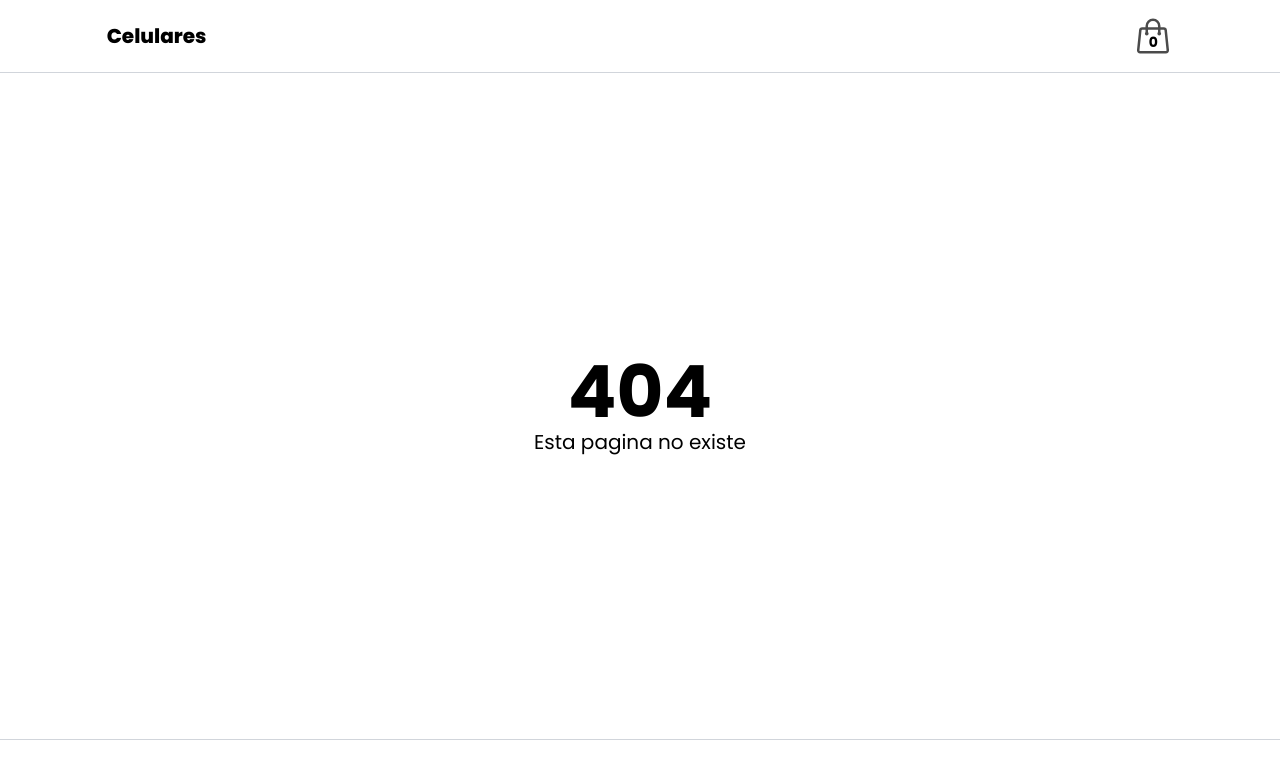
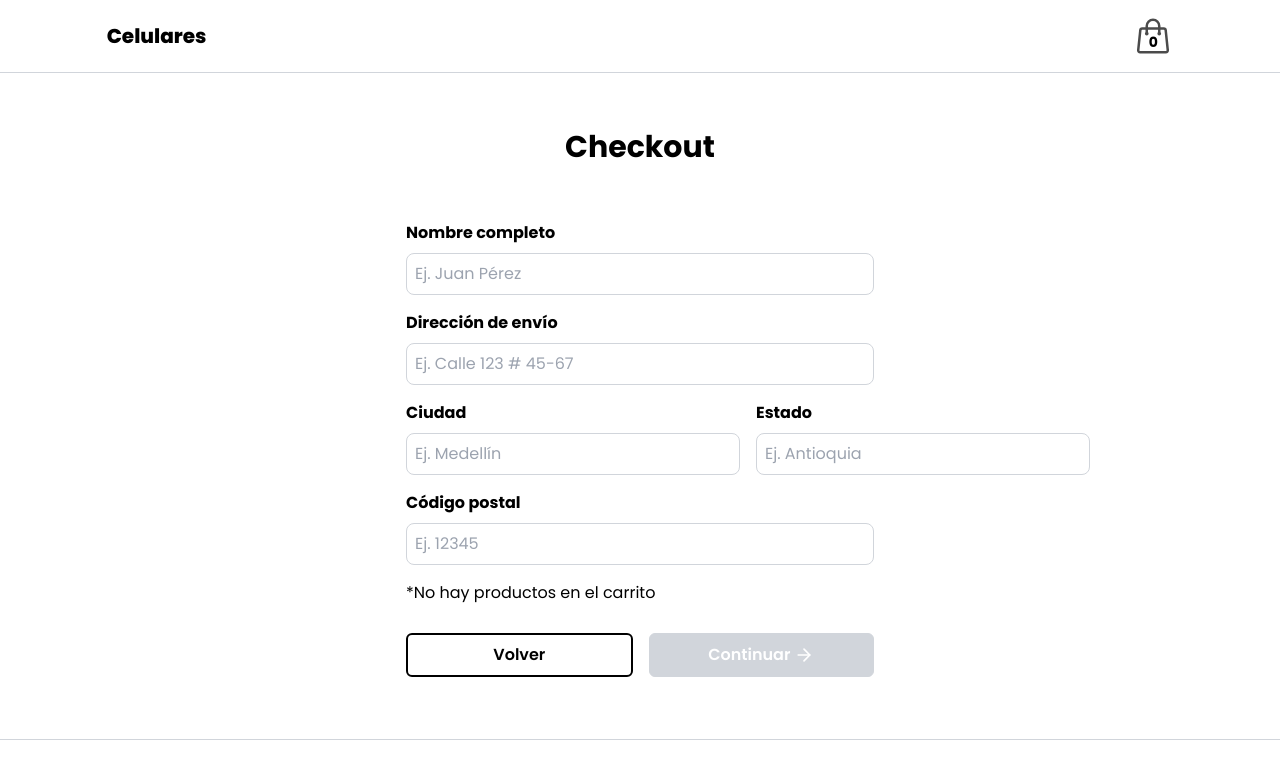
Before and after one commit to josephsae/catalogo-celulares, a Vue app: page /checkout in a window 1280 px wide. Shown: the top 784 px of the page. Built offline with nearby package versions, Linux system fonts and the light colour scheme.

Commit message:
Add simulation of payment flow

```diff
--- a/src/router/index.js
+++ b/src/router/index.js
@@ -3,6 +3,7 @@ import HomeView from "../views/HomeView.vue";
 import CartView from "../views/CartView.vue";
 import ProductView from "../views/ProductView.vue";
 import ErrorView from "../views/ErrorView.vue";
+import CheckoutView from "../views/CheckoutView.vue";
 
 const router = createRouter({
   history: createWebHistory(import.meta.env.BASE_URL),
@@ -28,6 +29,11 @@ const router = createRouter({
       name: "error",
       component: ErrorView,
     },
+    {
+      path: "/checkout",
+      name: "checkout",
+      component: CheckoutView,
+    },
   ],
 });
 
--- a/src/views/CartView.vue
+++ b/src/views/CartView.vue
@@ -75,15 +75,18 @@
       </div>
       <div v-if="cartItems.length" class="w-full">
         <p class="font-bold text-xl flex justify-between">
-          Total: <span class="font-normal">{{ formatPrice(cartStore.cartTotal) }}</span>
+          Total:
+          <span class="font-normal">{{
+            formatPrice(cartStore.cartTotal)
+          }}</span>
         </p>
 
-        <button
-          class="btn btn-filled w-full mt-4 cursor-not-allowed bg-gray-300 border-gray-300"
-          disabled
+        <router-link
+          to="/checkout"
+          class="w-full block btn btn-filled bg-black mt-4 text-center"
         >
           Pagar ahora
-        </button>
+        </router-link>
       </div>
 
       <div v-if="!cartItems.length" class="flex flex-col gap-4">
--- /dev/null
+++ b/src/views/CheckoutView.vue
@@ -0,0 +1,276 @@
+<template>
+  <main class="screenHeight w-full flex justify-center">
+    <div class="py-14 flex flex-col items-center gap-14 w-full">
+      <h1 v-if="step == 1 || step == 2" class="font-bold text-3xl">Checkout</h1>
+      <form
+        v-if="step == 1"
+        @submit="onsubmitAddress"
+        class="flex flex-col gap-4 w-full max-w-[500px] px-4"
+      >
+        <div class="flex flex-col gap-2">
+          <label for="name" class="font-bold">Nombre completo</label>
+          <input
+            type="text"
+            id="name"
+            name="name"
+            class="border border-gray-300 rounded-lg p-2 focus:outline-none"
+            placeholder="Ej. Juan Pérez"
+            required
+          />
+        </div>
+
+        <div class="flex flex-col gap-2">
+          <label for="address" class="font-bold">Dirección de envío</label>
+          <input
+            type="text"
+            id="address"
+            name="address"
+            class="border border-gray-300 rounded-lg p-2 focus:outline-none"
+            placeholder="Ej. Calle 123 # 45-67"
+            required
+          />
+        </div>
+        <div class="flex gap-4 flex-col md:flex-row">
+          <div class="flex flex-col gap-2 w-full">
+            <label for="address" class="font-bold">Ciudad</label>
+            <input
+              type="text"
+              id="city"
+              name="city"
+              class="border border-gray-300 rounded-lg p-2 focus:outline-none"
+              placeholder="Ej. Medellín"
+              required
+            />
+          </div>
+
+          <div class="flex flex-col gap-2 w-full">
+            <label for="address" class="font-bold">Estado</label>
+            <input
+              type="text"
+              id="state"
+              name="state"
+              class="border border-gray-300 rounded-lg p-2 focus:outline-none"
+              placeholder="Ej. Antioquia"
+              required
+            />
+          </div>
+        </div>
+
+        <div class="flex flex-col gap-2">
+          <label for="address" class="font-bold">Código postal</label>
+          <input
+            type="text"
+            id="postalCode"
+            name="postalCode"
+            class="border border-gray-300 rounded-lg p-2 focus:outline-none"
+            placeholder="Ej. 12345"
+            required
+          />
+        </div>
+
+        <div v-if="cartItems.length" class="flex flex-col gap-2">
+          <strong>Artículos:</strong>
+          <div class="flex gap-5 mt-3">
+            <div
+              v-for="item in cartItems"
+              class="relative p-2 rounded-lg border border-gray-300"
+            >
+              <img
+                :src="item.image"
+                :alt="item.title"
+                class="h-[100px] w-[100px] object-contain"
+              />
+              <div
+                type="button"
+                class="absolute -top-4 -right-4 bg-white p-1 rounded-full shadow text-xs w-[30px] h-[30px] font-bold flex items-center justify-center z-40"
+              >
+                x{{ item.quantity }}
+              </div>
+            </div>
+          </div>
+        </div>
+        <div v-else>*No hay productos en el carrito</div>
+
+        <div class="flex flex-col-reverse md:flex-row gap-4 mt-3">
+          <router-link
+            to="/cart"
+            class="btn btn-outline block w-full text-center"
+            >Volver</router-link
+          >
+          <button
+            :disabled="!cartItems.length"
+            type="submit"
+            class="btn btn-filled w-full text-center flex items-center justify-center gap-1 disabled:bg-gray-300 disabled:border-gray-300 disabled:cursor-not-allowed"
+          >
+            Continuar
+            <svg
+              xmlns="http://www.w3.org/2000/svg"
+              width="20"
+              height="20"
+              viewBox="0 0 24 24"
+              fill="none"
+              stroke="currentColor"
+              stroke-width="2"
+              stroke-linecap="round"
+              stroke-linejoin="round"
+              class="lucide lucide-arrow-right"
+            >
+              <path d="M5 12h14" />
+              <path d="m12 5 7 7-7 7" />
+            </svg>
+          </button>
+        </div>
+      </form>
+
+      <form
+        @submit="onsubmitPayment"
+        v-if="step == 2"
+        class="flex flex-col gap-4 w-full max-w-[500px] px-4"
+      >
+        <div class="flex flex-col gap-2">
+          <label for="name" class="font-bold flex gap-3 items-center"
+            >Numero de tarjeta
+
+            <div class="flex gap-2">
+              <img
+                src="https://1000marcas.net/wp-content/uploads/2019/12/logo-Mastercard.png"
+                class="w-8 h-8 object-contain"
+              />
+              <img
+                src="https://1000marcas.net/wp-content/uploads/2019/12/VISA-Logo.png"
+                class="w-8 h-8 object-contain"
+              />
+            </div>
+          </label>
+          <input
+            type="text"
+            id="cardNumber"
+            name="card"
+            class="border border-gray-300 rounded-lg p-2 focus:outline-none"
+            placeholder="Ej. 1234 5678 9012 3456"
+            required
+          />
+        </div>
+
+        <div class="flex flex-col gap-2">
+          <label for="address" class="font-bold">Nombre en la tarjeta</label>
+          <input
+            type="text"
+            id="name"
+            name="name"
+            class="border border-gray-300 rounded-lg p-2 focus:outline-none"
+            placeholder="Ej. Juan Pérez"
+            required
+          />
+        </div>
+        <div class="flex gap-4 flex-col md:flex-row">
+          <div class="flex flex-col gap-2 w-full">
+            <label for="address" class="font-bold">Fecha de expiración</label>
+            <input
+              type="date"
+              id="expiryDate"
+              name="expiryDate"
+              class="border border-gray-300 rounded-lg p-2 focus:outline-none"
+              placeholder="Ej. 12/23"
+              required
+            />
+          </div>
+
+          <div class="flex flex-col gap-2 w-full">
+            <label for="address" class="font-bold">Código de seguridad</label>
+            <input
+              pattern="[0-9]{3}"
+              maxlength="3"
+              id="securityCode"
+              name="securityCode"
+              class="border border-gray-300 rounded-lg p-2 focus:outline-none"
+              placeholder="Ej. 123"
+              required
+            />
+          </div>
+        </div>
+
+        <div class="flex flex-col gap-2 my-4">
+          <div v-for="item in cartItems" class="flex w-full justify-between">
+            <span>{{ item.title }} (x{{ item.quantity }})</span>
+            <span>{{ formatPrice(item.price * item.quantity) }}</span>
+          </div>
+        </div>
+
+        <div class="flex w-full justify-between">
+          <strong>Total:</strong>
+          <span>{{ formatPrice(cartStore.cartTotal) }}</span>
+        </div>
+
+        <div class="flex flex-col-reverse md:flex-row gap-4 mt-3">
+          <router-link
+            to="/cart"
+            class="btn btn-outline block w-full text-center"
+            >Volver</router-link
+          >
+          <button
+            @click="submit"
+            class="btn btn-filled w-full text-center flex items-center justify-center gap-1"
+          >
+            Pagar
+          </button>
+        </div>
+      </form>
+
+      <div
+        v-if="step == 3"
+        class="flex flex-col items-center justify-center gap-3 mt-4"
+      >
+        <svg
+          xmlns="http://www.w3.org/2000/svg"
+          width="200"
+          height="200"
+          fill="#000000"
+          viewBox="0 0 256 256"
+        >
+          <path
+            d="M128,24A104,104,0,1,0,232,128,104.11,104.11,0,0,0,128,24Zm45.66,85.66-56,56a8,8,0,0,1-11.32,0l-24-24a8,8,0,0,1,11.32-11.32L112,148.69l50.34-50.35a8,8,0,0,1,11.32,11.32Z"
+          ></path>
+        </svg>
+        <p class="text-2xl">¡Orden confirmada!</p>
+        <router-link to="/" class="text-center btn btn-filled mt-2">
+          Volver a la tienda
+        </router-link>
+      </div>
+    </div>
+  </main>
+</template>
+
+<script setup>
+import { ref } from "vue";
+import { storeToRefs } from "pinia";
+import { useCartStore } from "../store/cart";
+
+const step = ref(1);
+
+const cartStore = useCartStore();
+
+const { cartItems } = cartStore;
+const { totalItems } = storeToRefs(cartStore);
+const { removeFromCart, increaseQuantity, decreaseQuantity } = cartStore;
+
+const onsubmitAddress = (e) => {
+  e.preventDefault();
+  step.value++;
+};
+
+const onsubmitPayment = (e) => {
+  e.preventDefault();
+  removeFromCart(cartItems.map((item) => item.id));
+  step.value++;
+};
+
+const formatPrice = (price) => {
+  const ColombianPeso = new Intl.NumberFormat("es-co", {
+    style: "currency",
+    currency: "COP",
+    minimumFractionDigits: 0,
+  });
+  return ColombianPeso.format(price);
+};
+</script>
--- a/src/views/ProductView.vue
+++ b/src/views/ProductView.vue
@@ -77,7 +77,7 @@
           <button @click="addToCart(product, quantity)" class="btn btn-outline">
             Agregar al carrito
           </button>
-          <button class="btn btn-filled">Comprar ahora</button>
+          <!-- <button class="btn btn-filled">Comprar ahora</button> -->
         </div>
       </div>
     </div>
```
